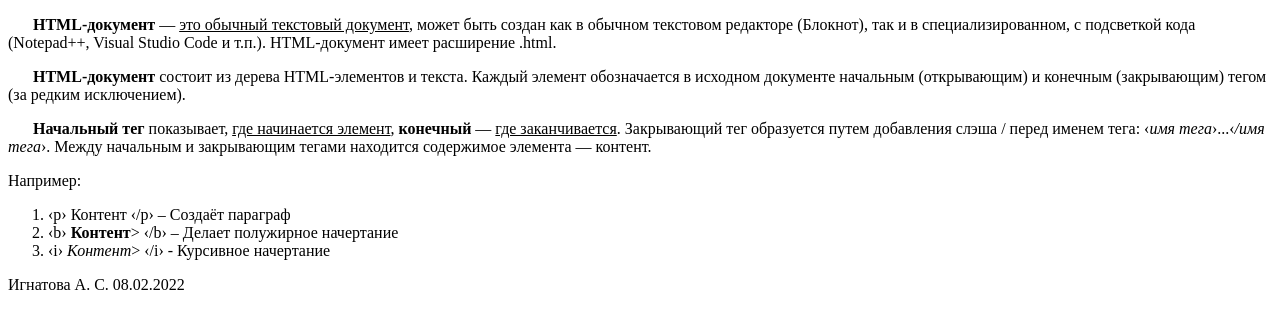
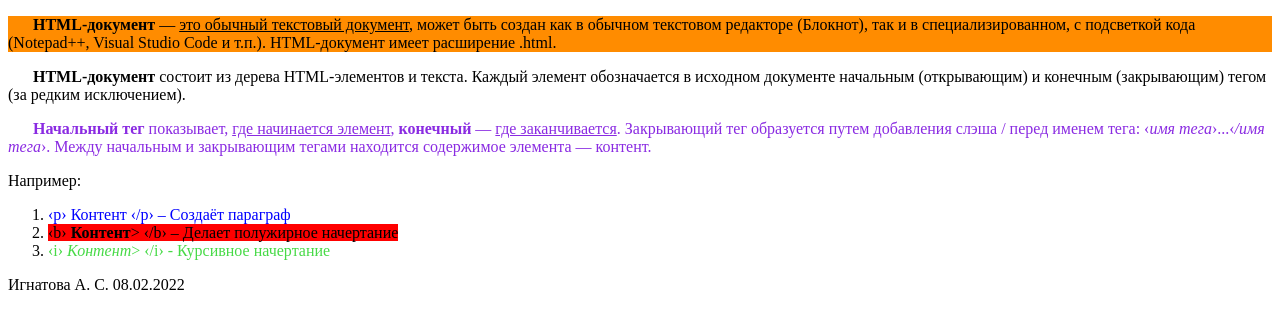
Before and after one commit to StashieLone/Stashie_base-html, a plain HTML site: page base-html/index.html in a window 1280 px wide. Drawn offline with Linux system fonts and the light colour scheme.

Commit message:
feat: update index.html

```diff
--- a/base-html/index.html
+++ b/base-html/index.html
@@ -7,22 +7,22 @@
     <title>xxx</title>
 </head>
 <body>
-    <p style="text-indent: 25px;"><b>HTML-документ</b> — <u>это обычный текстовый документ</u>, может быть создан как в обычном текстовом редакторе
+    <p style="text-indent: 25px; background-color: darkorange"><b>HTML-документ</b> — <u>это обычный текстовый документ</u>, может быть создан как в обычном текстовом редакторе
         &#40;Блокнот&#41;, так и в специализированном, с подсветкой кода &#40;Notepad++, Visual Studio Code и т.п.&#41;. HTML-документ
         имеет расширение .html.</p>
     <p style="text-indent: 25px;"><b>HTML-документ</b> состоит из дерева HTML-элементов и текста. Каждый элемент обозначается в исходном
         документе начальным &#40;открывающим&#41; и конечным &#40;закрывающим&#41; тегом &#40;за редким исключением&#41;.</p>
-    <p style="text-indent: 25px;"><b>Начальный тег</b> показывает, <u>где начинается элемент</u>, <b>конечный</b> — <u>где заканчивается</u>. Закрывающий тег образуется
+    <p style="text-indent: 25px; color: blueviolet;"><b>Начальный тег</b> показывает, <u>где начинается элемент</u>, <b>конечный</b> — <u>где заканчивается</u>. Закрывающий тег образуется
         путем добавления слэша / перед именем тега: &lsaquo;<i>имя тега</i>&rsaquo;...&lsaquo;<i>/имя тега</i>&rsaquo;. Между начальным и закрывающим тегами
         находится содержимое элемента — контент.</p>
     <p>
         Например:
     </p>
     <ol>
-        <li>&lsaquo;p&rsaquo; Контент &lsaquo;/p&rsaquo; – Создаёт параграф</li>
-        <li>&lsaquo;b&rsaquo; <b>Контент</b>> &lsaquo;/b&rsaquo; – Делает полужирное начертание</li>
-        <li>&lsaquo;i&rsaquo; <i>Контент</i>> &lsaquo;/i&rsaquo; - Курсивное начертание</li>
+        <li><span style="color:blue">&lsaquo;p&rsaquo; Контент &lsaquo;/p&rsaquo; – Создаёт параграф </span></li>
+        <li><span style="background-color: red;">&lsaquo;b&rsaquo; <b>Контент</b>> &lsaquo;/b&rsaquo; – Делает полужирное начертание</span></li>
+        <li><span style="color: #47da47;">&lsaquo;i&rsaquo; <i>Контент</i>> &lsaquo;/i&rsaquo; - Курсивное начертание </span></li>
     </ol>
-    <p>Игнатова А. С. 08.02.2022</p>
+    <p >Игнатова А. С. 08.02.2022</p>
 </body>
 </html>
```
